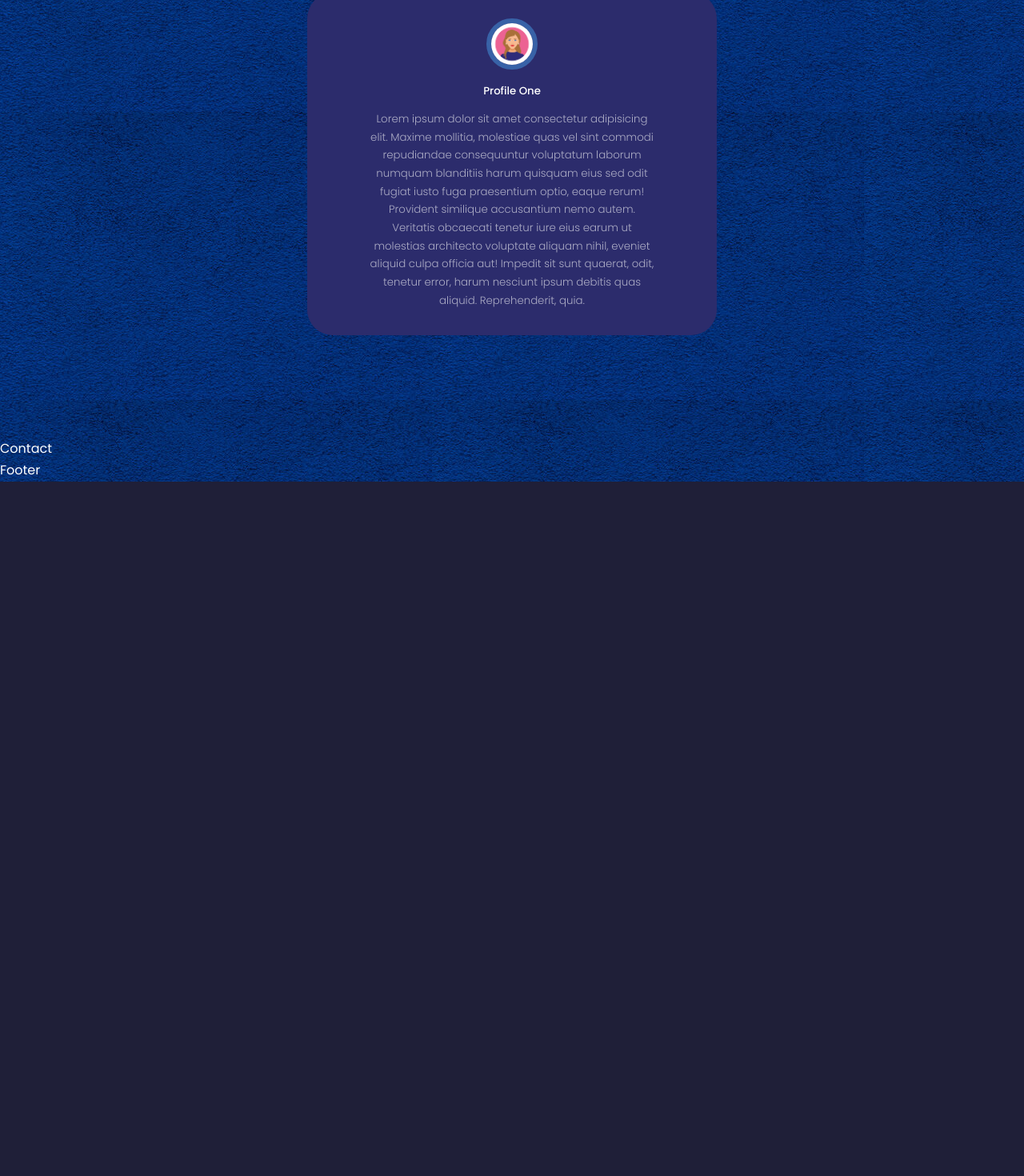
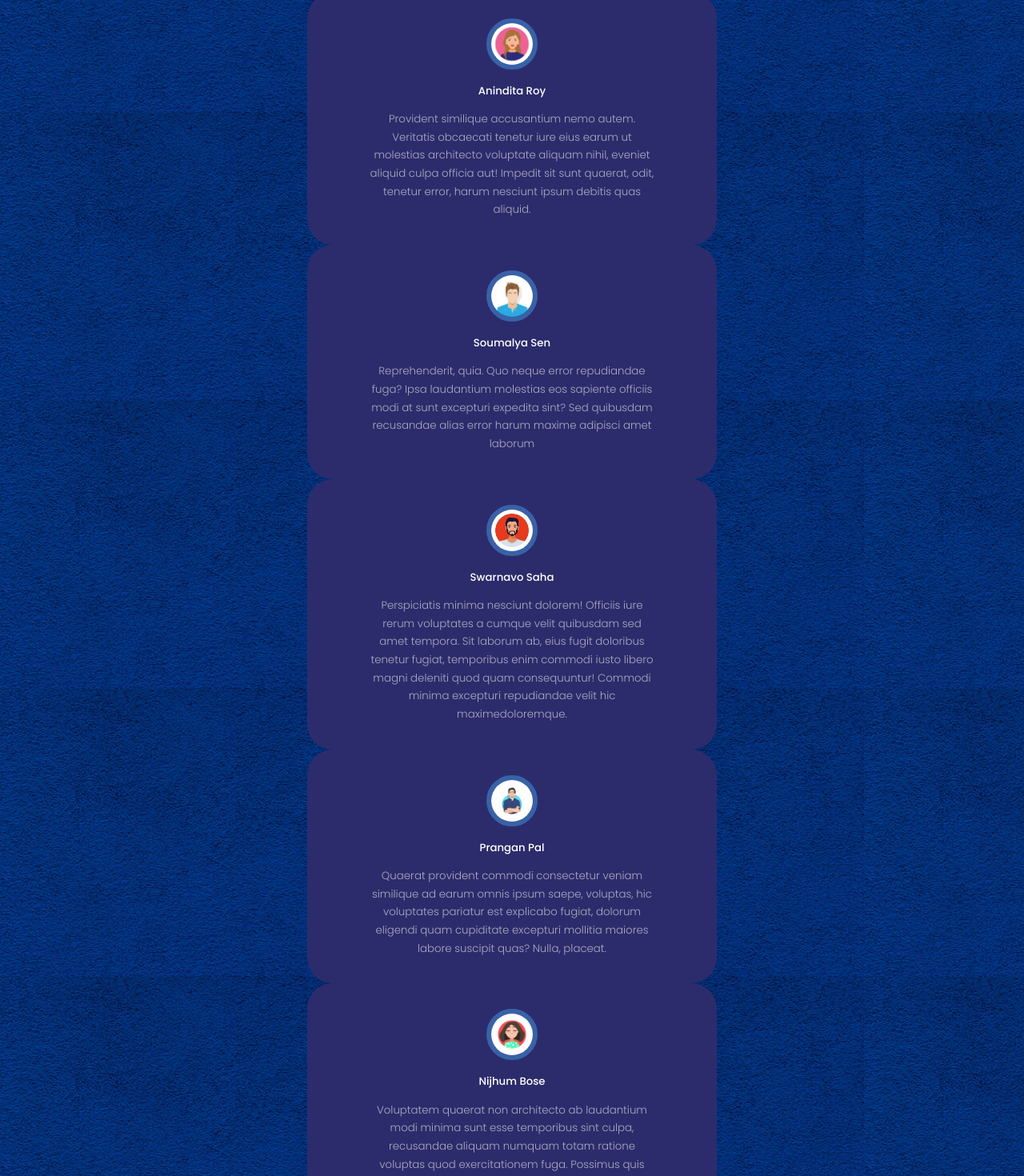
Before and after one commit to Codersoumya26/soumyadiptaPanja, a React (Create React App) app: page / in a window 1280 px wide. Shown: the part 4180-5650 px from the top of the page at 80% size. Before the commit the page ends 4782 px from the top, so only its background shows below. Built offline with nearby package versions, Linux system fonts and the light colour scheme.

Commit message:
Update testimonials

```diff
--- a/src/components/testimonials/Testimonials.jsx
+++ b/src/components/testimonials/Testimonials.jsx
@@ -1,7 +1,38 @@
 import React from 'react'
 import "./testimonials.css"
 import av1 from "../../assets/Av1.png"
+import av2 from "../../assets/av2.jpeg"
+import av3 from "../../assets/av3.jpg"
+import av4 from "../../assets/av4.jpg"
+import av5 from "../../assets/av5.jpg"
 
+const data = [
+  {
+    avatar: av1,
+    name: 'Anindita Roy',
+    review: ' Provident similique accusantium nemo autem. Veritatis obcaecati tenetur iure eius earum ut molestias architecto voluptate aliquam nihil, eveniet aliquid culpa officia aut! Impedit sit sunt quaerat, odit, tenetur error, harum nesciunt ipsum debitis quas aliquid.'
+  },
+  {
+    avatar: av2,
+    name: 'Soumalya Sen',
+    review: 'Reprehenderit, quia. Quo neque error repudiandae fuga? Ipsa laudantium molestias eos sapiente officiis modi at sunt excepturi expedita sint? Sed quibusdam recusandae alias error harum maxime adipisci amet laborum'
+  },
+  {
+    avatar: av3,
+    name: 'Swarnavo Saha',
+    review: 'Perspiciatis minima nesciunt dolorem! Officiis iure rerum voluptates a cumque velit quibusdam sed amet tempora. Sit laborum ab, eius fugit doloribus tenetur fugiat, temporibus enim commodi iusto libero magni deleniti quod quam consequuntur! Commodi minima excepturi repudiandae velit hic maximedoloremque.'
+  },
+  {
+    avatar: av4,
+    name: 'Prangan Pal',
+    review: 'Quaerat provident commodi consectetur veniam similique ad earum omnis ipsum saepe, voluptas, hic voluptates pariatur est explicabo fugiat, dolorum eligendi quam cupiditate excepturi mollitia maiores labore suscipit quas? Nulla, placeat.'
+  },
+  {
+    avatar: av5,
+    name: 'Nijhum Bose',
+    review: 'Voluptatem quaerat non architecto ab laudantium modi minima sunt esse temporibus sint culpa, recusandae aliquam numquam totam ratione voluptas quod exercitationem fuga. Possimus quis earum veniam  quasi aliquam eligendi, placeat qui corporis!'
+  }
+]
 const Testimonials = () => {
   return (
     <section id="testimonials">
@@ -9,22 +40,21 @@ const Testimonials = () => {
       <h2> Testimonials </h2>
 
       <div className="container testimonials_container">
+        {
+          data.map(({avatar, name, review}) => {
+            return (
               <article className='testimonials'>
                   <div className="client_avatar">
-              <img src={av1} alt="avatar pic one" />
+                    <img src={avatar} alt="avatar pic" />
                   </div>
-            <h5 className='client_name'> Profile One </h5>
+                  <h5 className='client_name'> {name} </h5>
                   <small className="client_review">
-                Lorem ipsum dolor sit amet consectetur adipisicing elit. Maxime mollitia,
-                molestiae quas vel sint commodi repudiandae consequuntur voluptatum laborum
-                numquam blanditiis harum quisquam eius sed odit fugiat iusto fuga praesentium
-                optio, eaque rerum! Provident similique accusantium nemo autem. Veritatis
-                obcaecati tenetur iure eius earum ut molestias architecto voluptate aliquam
-                nihil, eveniet aliquid culpa officia aut! Impedit sit sunt quaerat, odit,
-                tenetur error, harum nesciunt ipsum debitis quas aliquid. Reprehenderit,
-                quia.
+                    {review}
                   </small>
               </article>
+            )
+          })
+        }
       </div>
     </section>
   )
```
Lines whose indentation alone changed are shown as unchanged.
